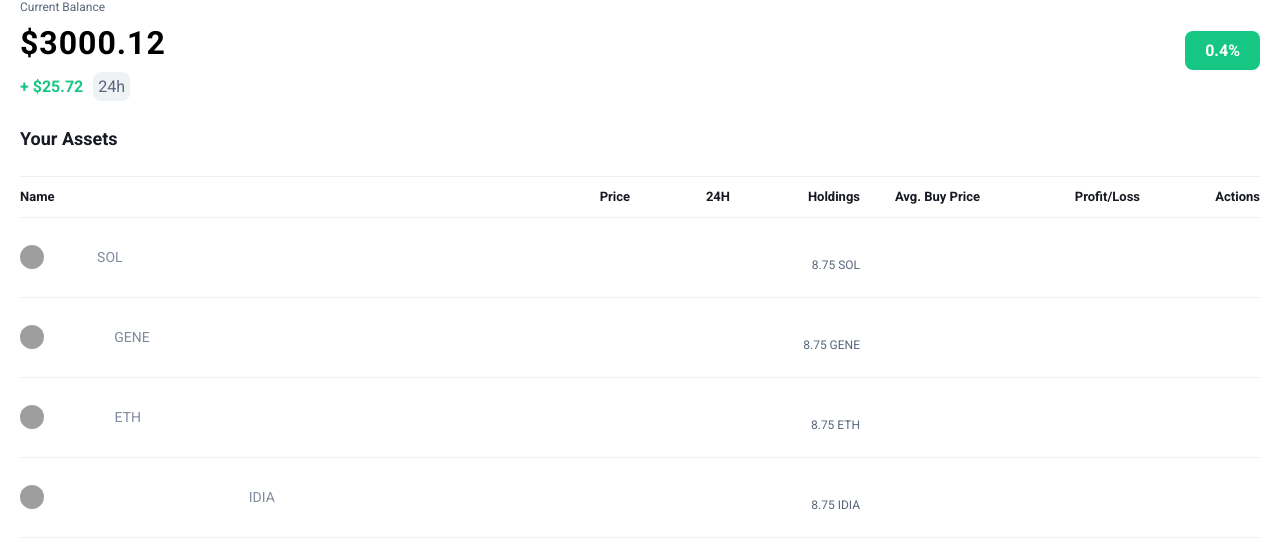
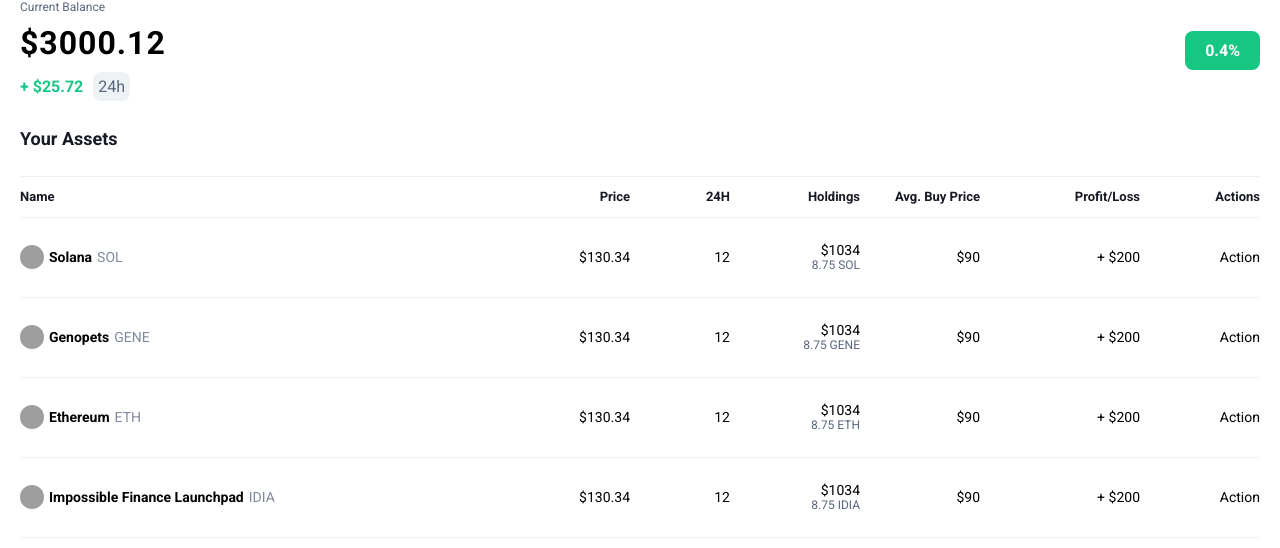
Before and after one commit to jhladkov/crypto-portfolio, a Vue app: page / in a window 1280 px wide. Shown: the top 548 px of the page. Built offline with nearby package versions, Linux system fonts and the light colour scheme; grey boxes are pictures that could not be loaded.

Commit message:
feat(prise-section): create prise section

```diff
--- a/src/assets/scss/base.scss
+++ b/src/assets/scss/base.scss
@@ -8,7 +8,6 @@ body{
   padding: 0;
   font-family: 'Roboto', sans-serif;
   min-height: 100%;
-  color: $white;
 }
 html{
   min-height: 100%;
--- a/src/views/main/portfolio/price-section/styles.scss
+++ b/src/views/main/portfolio/price-section/styles.scss
@@ -43,6 +43,7 @@
   padding: 10px 20px;
   background: $green;
   border-radius: 8px;
+  color: $white;
   .profit__value{
     font-weight: 700;
   }
```
